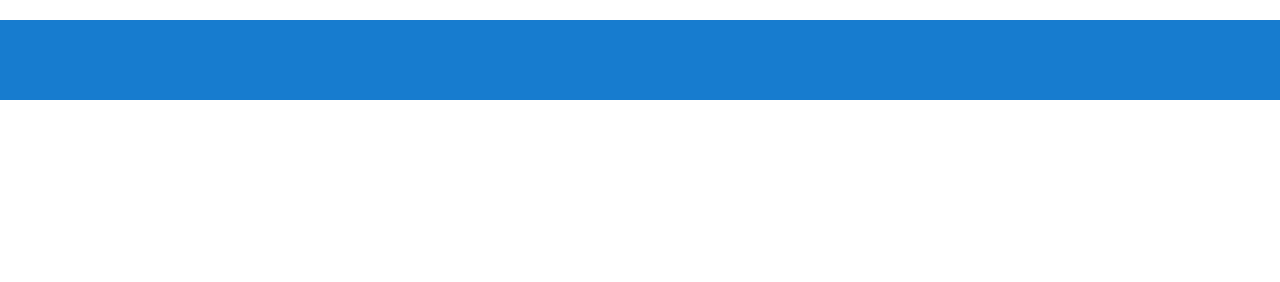
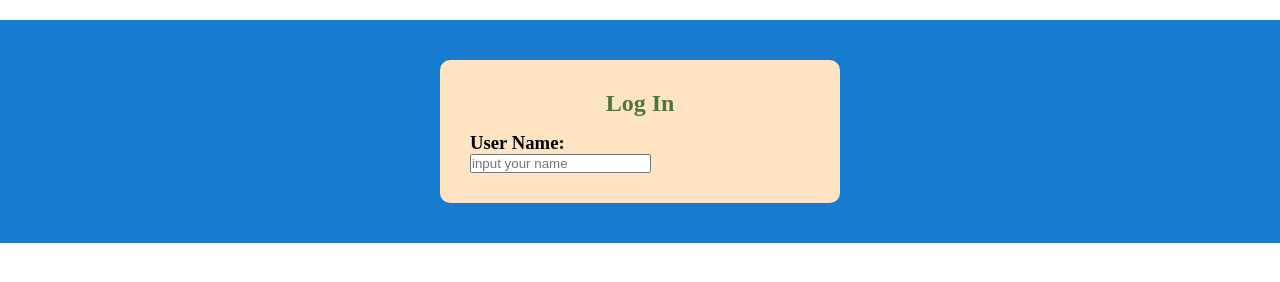
Before and after one commit to Web-Tushar/form-validation, a plain HTML site: page index.html in a window 1280 px wide. Drawn offline with Linux system fonts and the light colour scheme.

Commit message:
form add

```diff
--- a/index.html
+++ b/index.html
@@ -9,7 +9,13 @@
 <body>
      <section class="main">
           <div class="container">
-               <div>
+               <div class="log_in_form">
+                    <h2>log in</h2>
+                    <form action="">
+                         <h3 class="username"> user name:</h3>
+                         <input class="usename" type="text" placeholder="input your name" >
+                    </form>
+
 
                </div>
 
--- a/style.css
+++ b/style.css
@@ -27,3 +27,20 @@ ul,ol{
      padding: 40px;
      margin-top: 20px;
 }
+
+.log_in_form{
+  width: 400px;
+  padding: 30px;
+  background-color: bisque;
+  margin: 0 auto;
+  border-radius: 10px;
+}
+h2{
+     text-align: center;
+     text-transform: capitalize;
+     color: rgba(3, 67, 3, 0.699);
+}
+.username{
+     margin-top: 15px;
+     text-transform: capitalize;
+}
```
